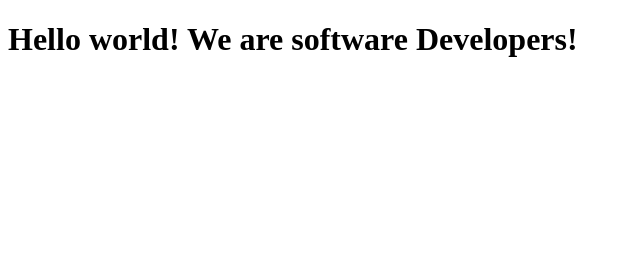
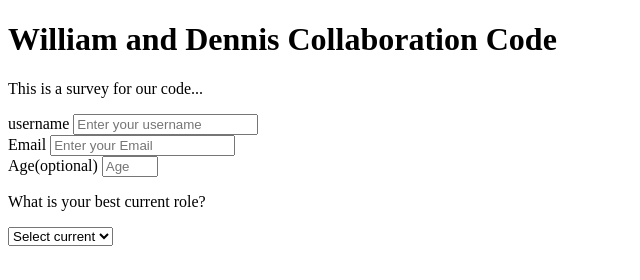
Before and after one commit to Rotich2000/William-Dennis, a plain HTML site: page index.html in a window 1280 px wide. Shown: the whole page, without its empty margins (0-640 px from the left). Drawn offline with Linux system fonts and the light colour scheme.

Commit message:
first part html

```diff
--- a/index.html
+++ b/index.html
@@ -7,21 +7,56 @@
   </head>
 
   <body>
-    <h1>Hello world! We are software Developers!</h1>
+    <div class="container">
+      <header class="header">
+        <h1 id="title" class="text-center">William and Dennis Collaboration Code</h1>
+        <p id="description" class="description text-center">
+          This is a survey for our code...
+        </p>
+      </header>
+      <form id="survey-form">
+        <div class="form-group">
+          <label id="name-label" for="username">username</label>
+          <input
+            type="text"
+            name="name"
+            id="name"
+            class="form-control"
+            placeholder="Enter your username"
+            required
+          />
+        </div>
+        <div class="form-group">
+          <label id="email-label" for="email">Email</label>
+          <input
+            type="email"
+            name="email"
+            id="email"
+            class="form-control"
+            placeholder="Enter your Email"
+            required
+          />
+        </div>
+        <div class="form-group">
+          <label id="number-label" for="number"
+            >Age<span class="clue">(optional)</span></label
+          >
+          <input
+            type="number"
+            name="age"
+            id="number"
+            min="10"
+            max="99"
+            class="form-control"
+            placeholder="Age"
+          />
+        </div>
+        <div class="form-group">
+          <p>What is your best current role?</p>
+          <select id="dropdown" name="role" class="form-control" required>
+            <option disabled selected value>Select current
+
     <script src="https://cdn.freecodecamp.org/testable-projects-fcc/v1/bundle.js"></script>
-
-    <!--
-
-    Hello Camper!
-
-    For now, the test suite only works in Chrome!
-    Please read the README below in the JS Editor before beginning.
-    Feel free to delete this message once you have read it.
-    Good luck and Happy Coding!
-
-    - The freeCodeCamp Team
-
-    -->
     <script src="js/index.js"></script>
   </body>
 </html>
```
